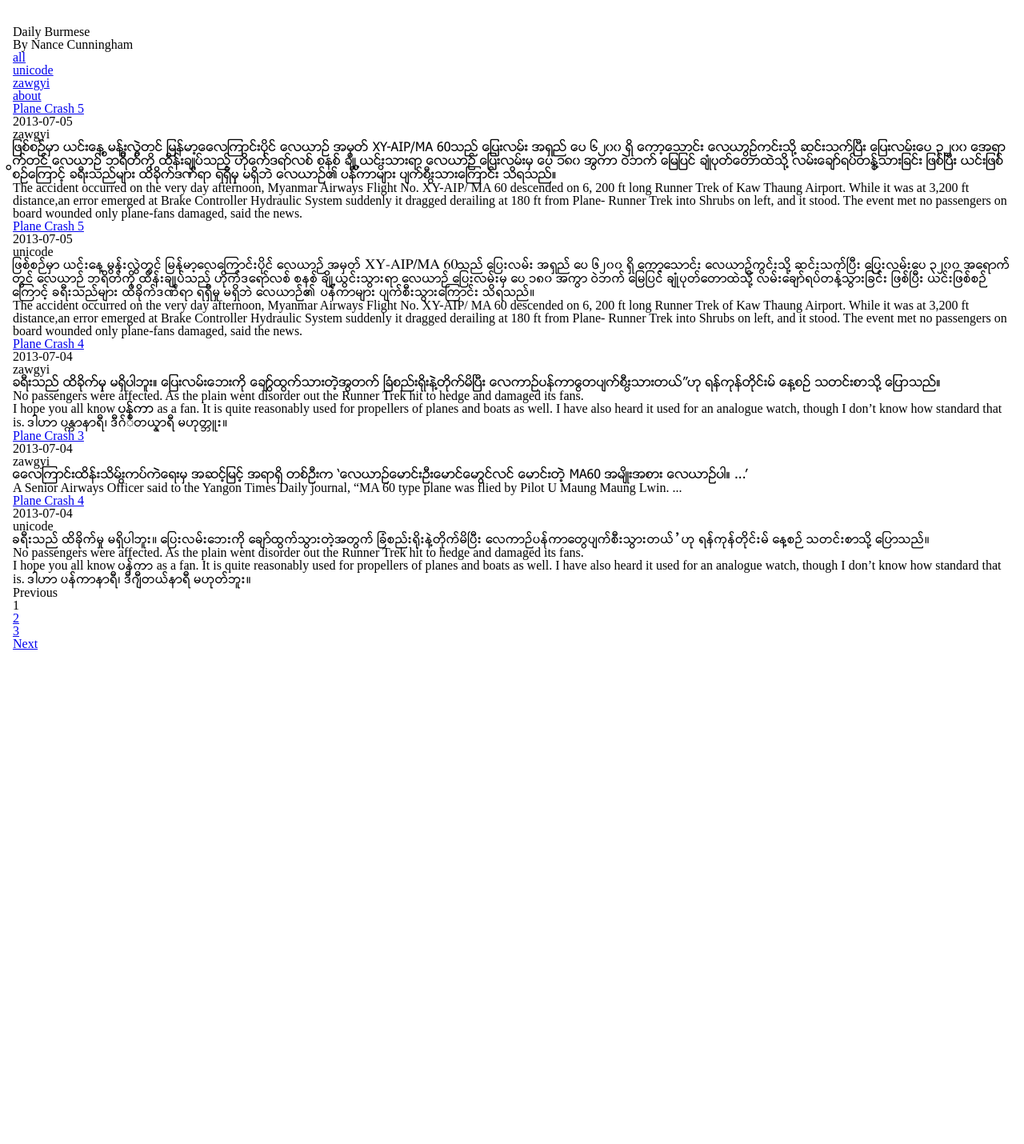
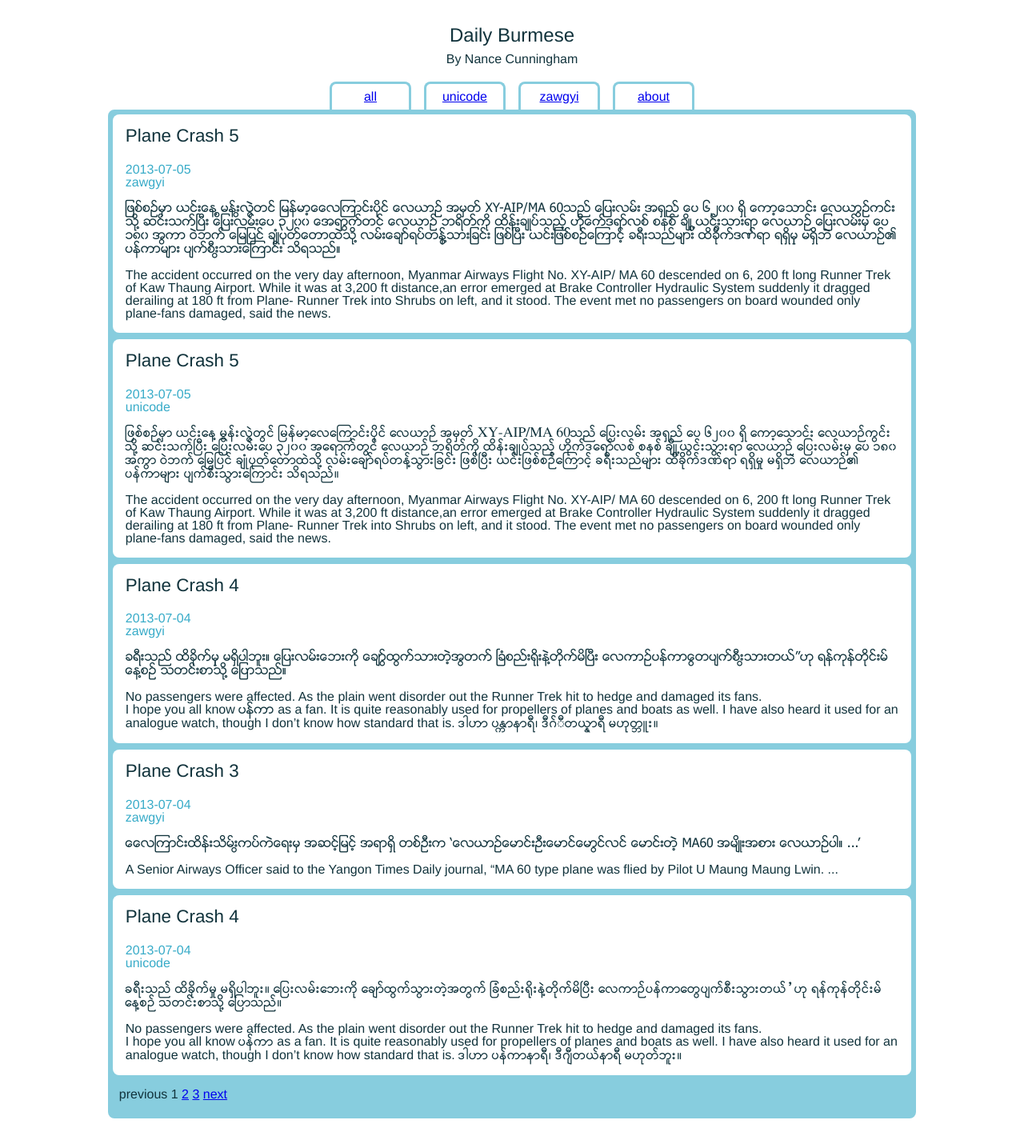
Before and after one commit to qisine/dailyburmese, a Jekyll site: the page built from index.html, in a window 1280 px wide. Shown: the whole page at 80% size. Built offline with Jekyll 4.4.1, drawn with Linux system fonts in a browser that asks for light colours; the list of posts is cut into pages by our own code; before the commit the page ends 900 px from its top, so only the background shows below that.

Commit message:
basic formatting done

```diff
--- a/_includes/footer.html
+++ b/_includes/footer.html
@@ -9,14 +9,14 @@
   {% if paginator.previous_page %}
     <div class="previous">
       {% if paginator.previous_page == 1 %}
-        <a href="{{ one_base }}">Previous</a>
+        <a href="{{ one_base }}">previous</a>
       {% else %}
-        <a href="{{ other_base }}{{ paginator.previous_page_path }}">Previous</a>
+        <a href="{{ other_base }}{{ paginator.previous_page_path }}">previous</a>
       {% endif %}
     </div>
   {% else %}
     <div class="previous disabled">
-      <span>Previous</span>
+      <span>previous</span>
     </div>
   {% endif %}
 
@@ -42,11 +42,11 @@
 
   {% if paginator.next_page %}
     <div class="next">
-      <a href="{{ other_base }}{{ paginator.next_page_path }}">Next</a>
+      <a href="{{ other_base }}{{ paginator.next_page_path }}">next</a>
     </div>
   {% else %}
     <div class="next disabled">
-      <span>Next</span>
+      <span>next</span>
     </div>
   {% endif %}
 
--- a/a/c/app.css
+++ b/a/c/app.css
@@ -1,3 +1,90 @@
 body {
   padding: 2em 1em;
+  font-family: Helvetica, sans-serif;
+  color: #11333C;
 }
+
+header, .wrapper {
+  width: 80%;
+  margin-left: auto;
+  margin-right: auto;
+}
+
+#logo {
+  text-align: center;
+  margin-bottom: 2%;
+}
+
+#site_name {
+  font-size: 1.5em;
+  margin-bottom: 1%;
+}
+
+nav { text-align: center; }
+
+nav li {
+  display: inline-block;
+  padding: .5em;
+  margin: .0em .5em;
+  width: 5em;
+  text-align: center;
+  border: 3px solid #87CDDE;
+  border-radius: 8px 8px 0 0;
+  border-bottom:none;
+}
+
+.wrapper {
+  clear: both;
+  border: 6px solid #87CDDE;
+  border-radius: 8px;
+  background-color: #87CDDE;
+}
+
+.post {
+  margin: 0 0 .5em 0;
+  background-color: #FFF;
+  border-radius: 8px;
+  padding: 1em;
+}
+
+.post:last-child {
+  margin: 0;
+}
+
+.post .info div {
+  color: #37ABC8;
+}
+
+.info {
+  margin-bottom: 1em;
+}
+
+.post .content {
+  clear: both;
+}
+
+.post h2:first-child {
+  margin-bottom: 1em;
+  font-size: 1.4em;
+}
+
+.my {
+  margin-bottom: 1em;
+}
+
+footer {
+  padding: .5em;
+}
+
+.pagination > div, .pagination ul, .pagination ul li {
+  display: inline-block;
+}
+
+.pagination > div {
+  padding: .5em 0;
+}
+
+.about {
+  background-color: #FFF;
+  padding: 2em;
+}
--- a/index.html
+++ b/index.html
@@ -5,14 +5,18 @@ layout: default
 <ul class="posts">
   {% for post in paginator.posts %}
     <li class="post">
-      <h3><a href="{{ post.url }}">{{ post.title }}</a></h3>
+      <h2>{{ post.title }}</h2>
       <div>
-        <div class="date">{{ post.date | date: "%Y-%m-%d" }}</div>
-        <div class="font">{{ post.category }}</div>
+        <div class="info">
+          <div class="date">{{ post.date | date: "%Y-%m-%d" }}</div>
+          <div class="font">{{ post.category }}</div>
+        </div>
         <div class="content">{{ post.content }}</div>
       </div>
     </li>
   {% endfor %}
 </ul>
 
-{% include footer.html %}
+<footer>
+  {% include footer.html %}
+</footer>
```
